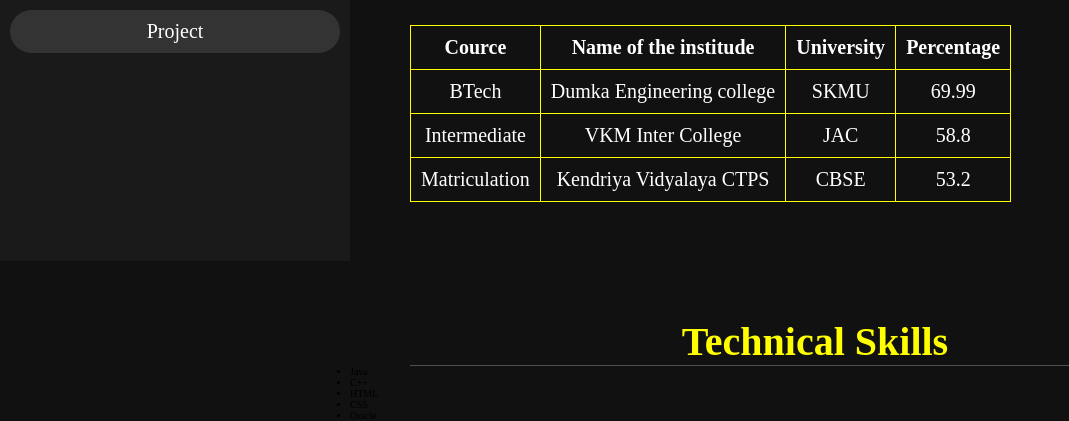
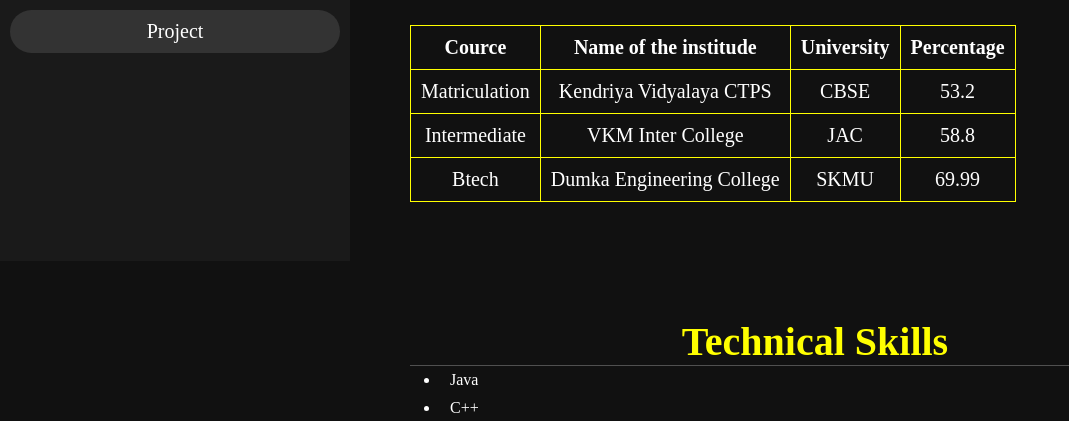
Before and after one commit to ShivamPaswann/Portfolio.github.io, a plain HTML site: page index.html in a window 1280 px wide. Shown: the part 539-960 px from the top of the page, without its empty margins (0-1069 px from the left). Drawn offline with Linux system fonts and the light colour scheme.

Commit message:
Add files via upload

```diff
--- a/index.html
+++ b/index.html
@@ -45,10 +45,10 @@
             <th>Percentage</th>
         </tr>
         <tr>
-            <td>BTech</td>
-            <td>Dumka Engineering college</td>
-            <td>SKMU</td>
-            <td>69.99</td>
+            <td>Matriculation</td>
+            <td>Kendriya Vidyalaya CTPS</td>
+            <td>CBSE</td>
+            <td>53.2</td>
         </tr>
         <tr>
             <td>Intermediate</td>
@@ -57,10 +57,10 @@
             <td>58.8</td>
         </tr>
         <tr>
-            <td>Matriculation</td>
-            <td>Kendriya Vidyalaya CTPS</td>
-            <td>CBSE</td>
-            <td>53.2</td>
+            <td>Btech</td>
+            <td>Dumka Engineering College</td>
+            <td>SKMU</td>
+            <td>69.99</td>
         </tr>
     </table>
 </section>
@@ -68,7 +68,7 @@
 <section class="Technical Skills" id="Technical Skills">
     <h1 class="head"><span>Technical Skills</span></h1>
     <div>
-    <ul id="Shi">
+    <ul id="lis">
         <li>Java</li>
         <li>C++</li>
         <li>HTML</li>
```
